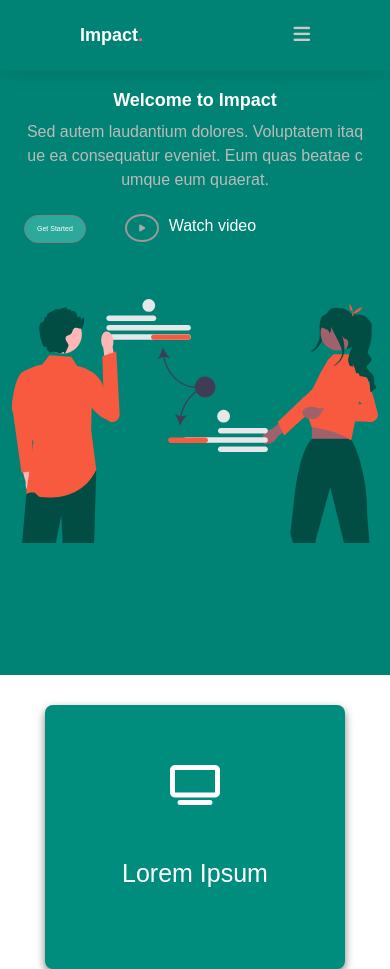
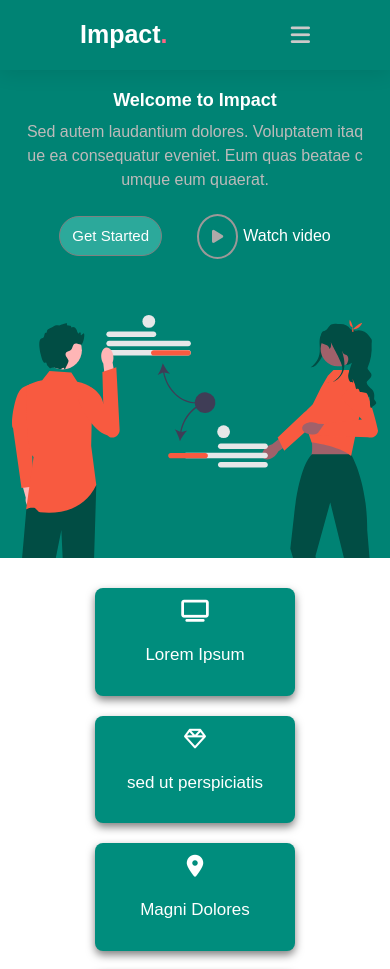
Before and after one commit to AbdulDeveloper1/Impact, a plain HTML site: page index.html in a window 390 px wide. Shown: the top 969 px of the page. Drawn offline with nearby package versions, Linux system fonts and the light colour scheme.

Commit message:
Update web.css

```diff
--- a/web.css
+++ b/web.css
@@ -1103,7 +1103,7 @@ footer  li{
 footer li a{
     color: rgb(195, 192, 192);
     text-decoration: none;
-    font-size: 7px;
+
     transition: all 0.3s ease;
 }
 footer li a:hover{
@@ -1317,25 +1317,30 @@ footer .copyright{
 
 }
 @media screen and(max-width:700px){
-
+     nav{
+        height: 100%;
+     }
     .pricing .featured{
         border: none;
         width: 100%;
     }
-
+    .pricing .featured{
+        display: none;
+    }
 
 }
 @media screen and (max-width:400px){
 
     header .logo{
-        font-size: 18px;
+        font-size: 25px;
     }
     header .menubar{
-        font-size: 19px;
+        font-size: 22px;
     }
 
     nav{
         width: 100%;
+        height: 100%;
     }
     body{
         overflow-x: hidden;
@@ -1345,13 +1350,20 @@ footer .copyright{
         flex-direction: column;
         width: 100%;
     }
+    .home .impact .row .btn{
+        display: flex;
+        justify-content: center;
+        align-items: center;
+    }
     .home .impact .row .btn i{
-        font-size: 8px;
-        padding: 8px 12px;
+        font-size: 15px;
+
     }
+
+
     .home .impact .row .btn button{
         padding: 8px 12px;
-        font-size: 7px;
+        font-size: 15px;
     }
    .home .impact .row h1{
     font-size: 18px;
@@ -1361,21 +1373,37 @@ footer .copyright{
     word-break: break-all;
     text-align: center;
    }
+   .cont-1 .boxes .box{
+    padding: 12px 17px;
+    width:200px;
+    text-align: center;
+   }
+   .cont-1 .boxes .box .icon i{
+    font-size: 22px;
+    margin-bottom: 20px;
+   }
+   .cont-1 .boxes .box p{
+    font-size: 17px;
+   }
+   .client .container .row .text{
+    font-size: 12px;
+   }
    .service .cart{
     width: 100%;
    }
-    .home .impact .row-1 .image img{
-        width: 100%;
-    }
+   .home{
+    height: 100%;
+   }
+
     .client .content{
         padding: 10px;
     }
     .client .content .pra p{
-        font-size: 8px;
+        font-size: 12px;
     }
 
     .client .content .btn button{
-        font-size: 8px;
+        font-size: 15px;
         padding: 8px 12px;
     }
     .protfolio .nav{
@@ -1399,14 +1427,12 @@ footer .copyright{
         gap: 30px;
     }
     .questions .according .according-content .text{
-        font-size: 12px;
+        font-size: 15px;
     }
     .contact .info .icon i{
-        font-size: 12px;
+        font-size: 14px;
     }
-    .contact .info{
-        font-size: 8px;
-    }
+
     .contact .cont-container .input{
         display: flex;
         flex-direction: column;
@@ -1436,4 +1462,7 @@ footer .copyright{
         display: flex;
         justify-content: center;
     }
+    footer .container .row li a{
+        font-size: 15px;
+    }
  }
```
